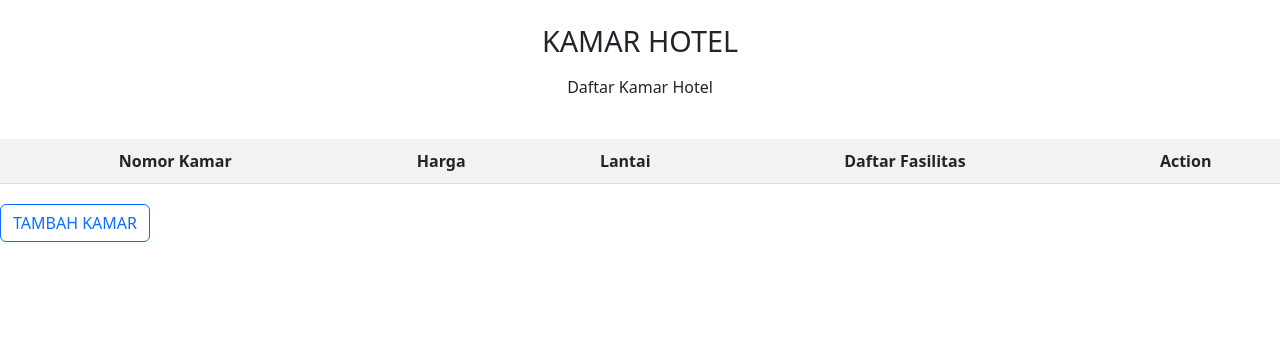
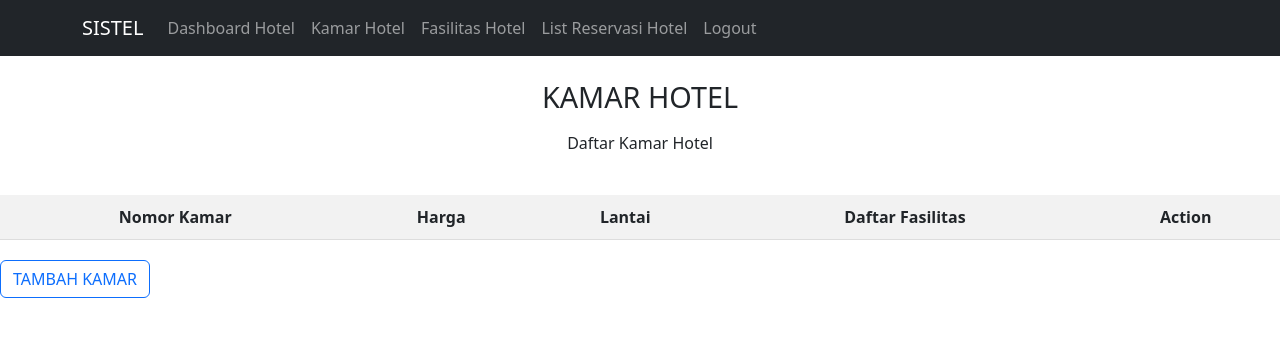
Before and after one commit to sistel-db2303/sistel, a Django app: page /CRU-Kamar-Hotel/kamar-Hotel in a window 1280 px wide. Shown: the top 337 px of the page. Run offline with Django 4.2, Linux system fonts and the light colour scheme; lists and menus that the app fills with data are empty; some libraries are stand-ins or nearby versions.

Commit message:
connect navbar

```diff
--- a/CRU_Kamar_Hotel/templates/formTambahKamar.html
+++ b/CRU_Kamar_Hotel/templates/formTambahKamar.html
@@ -1,3 +1,4 @@
+{% extends 'base_hotel.html' %}
 <!DOCTYPE html>
 <html lang="en">
 
--- a/CRU_Kamar_Hotel/templates/kamarHotel.html
+++ b/CRU_Kamar_Hotel/templates/kamarHotel.html
@@ -1,5 +1,8 @@
 <!DOCTYPE html>
 <html lang="en">
+
+{% extends 'base_hotel.html' %}
+{% block content %}
 
 <head>
     <meta charset="UTF-8">
@@ -99,3 +102,4 @@
 </body>
 
 </html>
+{% endblock content %}
--- a/CRU_Kamar_Hotel/templates/kamarHotelTidakAda.html
+++ b/CRU_Kamar_Hotel/templates/kamarHotelTidakAda.html
@@ -1,3 +1,4 @@
+{% extends 'base_hotel.html' %}
 <!DOCTYPE html>
 <html lang="en">
 
--- a/CRU_Kamar_Hotel/templates/tambahFasilitasKamar.html
+++ b/CRU_Kamar_Hotel/templates/tambahFasilitasKamar.html
@@ -1,3 +1,4 @@
+{% extends 'base_hotel.html' %}
 <!DOCTYPE html>
 <html lang="en">
 <head>
--- a/CRU_Kamar_Hotel/views.py
+++ b/CRU_Kamar_Hotel/views.py
@@ -6,6 +6,9 @@ from .queries import add_room, get_hotel_info, show_room, delete_room
 # View for the "Form Tambah Kamar" page
 def tambah_kamar(request):
     user = ''
+    nomor_kamar = ''
+    harga = ''
+    lantai = ''
     if request.method == 'POST':
         nomor_kamar = request.POST.get('nomorKamar')
         harga = request.POST.get('harga')
@@ -15,6 +18,7 @@ def tambah_kamar(request):
             print('user : ',user)
         except:
             return HttpResponseRedirect(reverse("authentication:login_user"))
+    else : return render(request, 'formTambahKamar.html')
 
     hotel_name,hotel_branch = get_hotel_info(user)
     print (request.method)
--- a/r_dashboard/templates/hotel_dashboard.html
+++ b/r_dashboard/templates/hotel_dashboard.html
@@ -1,4 +1,4 @@
-{% extends 'base_customer.html' %}
+{% extends 'base_hotel.html' %}
 
 
 
--- a/templates/base_hotel.html
+++ b/templates/base_hotel.html
@@ -1,17 +1,20 @@
-<!-- {% load static %} -->
+{% load static %}
 <!DOCTYPE html>
 <html lang="en">
   <head>
-    <!-- {% block meta %} -->
+    {% block meta %}
     <meta charset="UTF-8" />
     <meta name="viewport" content="width=device-width, initial-scale=1" />
-    <!-- {% endblock meta %} -->
+    {% endblock meta %}
     <link href="https://cdn.jsdelivr.net/npm/bootstrap@5.3.2/dist/css/bootstrap.min.css" rel="stylesheet" integrity="sha384-T3c6CoIi6uLrA9TneNEoa7RxnatzjcDSCmG1MXxSR1GAsXEV/Dwwykc2MPK8M2HN" crossorigin="anonymous" />
+    <script src="https://code.jquery.com/jquery-3.6.0.min.js" integrity="sha384-KyZXEAg3QhqLMpG8r+J4jsl5c9zdLKaUk5Ae5f5b1bw6AUn5f5v8FZJoMxm6f5cH1" crossorigin="anonymous"></script>
+    <script src="https://cdn.jsdelivr.net/npm/@popperjs/core@2.11.8/dist/umd/popper.min.js" integrity="sha384-I7E8VVD/ismYTF4hNIPjVp/Zjvgyol6VFvRkX/vR+Vc4jQkC+hVqc2pM8ODewa9r" crossorigin="anonymous"></script>
+    <script src="https://cdn.jsdelivr.net/npm/bootstrap@5.3.2/dist/js/bootstrap.min.js" integrity="sha384-BBtl+eGJRgqQAUMxJ7pMwbEyER4l1g+O15P+16Ep7Q9Q+zqX6gSbd85u4mG4QzX+" crossorigin="anonymous"></script>
   </head>
   <body>
     <header>
       <nav class="navbar navbar-expand-lg navbar-dark bg-dark">
-        <div class="container-fluid">
+        <div class="container">
           <a class="navbar-brand" href="#">SISTEL</a>
           <button class="navbar-toggler" type="button" data-bs-toggle="collapse" data-bs-target="#navbarNav" aria-controls="navbarNav" aria-expanded="false" aria-label="Toggle navigation">
             <span class="navbar-toggler-icon"></span>
@@ -19,7 +22,7 @@
           <div class="collapse navbar-collapse" id="navbarNav">
             <ul class="navbar-nav">
               <li class="nav-item">
-                <a class="nav-link" href="#dashboard">Dashboard Hotel</a>
+                <a class="nav-link" href="{% url 'r_dashboard:show_hotel_dashboard' %}">Dashboard Hotel</a>
               </li>
               <li class="nav-item">
                 <a class="nav-link" href="{% url 'CRU_Kamar_Hotel:show_daftarKamar' %}">Kamar Hotel</a>
@@ -33,16 +36,14 @@
               <li class="nav-item">
                 <a class="nav-link" href="{% url 'authentication:logout_user' %}">Logout</a>
               </li>
+
             </ul>
           </div>
         </div>
       </nav>
     </header>
-    <!-- {% block content %} {% endblock content %} -->
 
-    <!-- JavaScript yang diperlukan untuk Bootstrap -->
-    <script src="https://code.jquery.com/jquery-3.6.0.min.js" integrity="sha384-KyZXEAg3QhqLMpG8r+J4jsl5c9zdLKaUk5Ae5f5b1bw6AUn5f5v8FZJoMxm6f5cH1" crossorigin="anonymous"></script>
-    <script src="https://cdn.jsdelivr.net/npm/@popperjs/core@2.11.8/dist/umd/popper.min.js" integrity="sha384-I7E8VVD/ismYTF4hNIPjVp/Zjvgyol6VFvRkX/vR+Vc4jQkC+hVqc2pM8ODewa9r" crossorigin="anonymous"></script>
-    <script src="https://cdn.jsdelivr.net/npm/bootstrap@5.3.2/dist/js/bootstrap.min.js" integrity="sha384-BBtl+eGJRgqQAUMxJ7pMwbEyER4l1g+O15P+16Ep7Q9Q+zqX6gSbd85u4mG4QzX+" crossorigin="anonymous"></script>
   </body>
+  {% block content %} {% endblock content %}
+
 </html>
```
